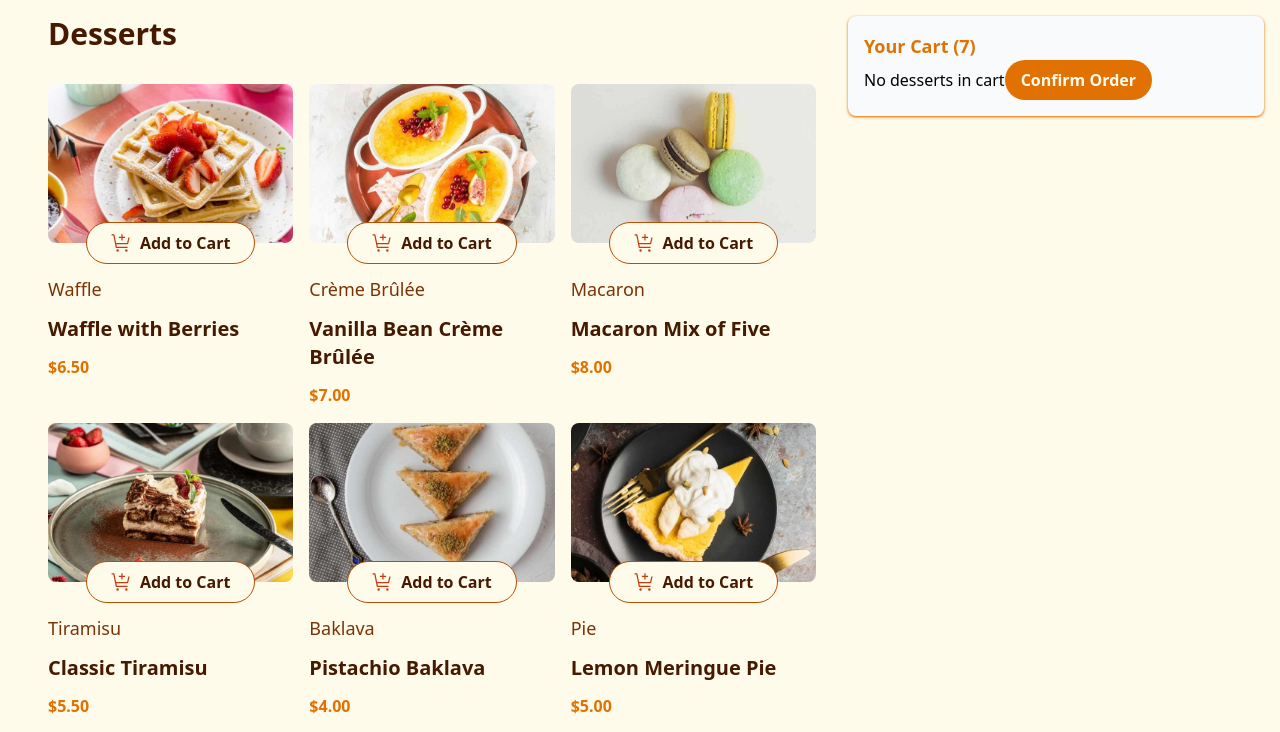
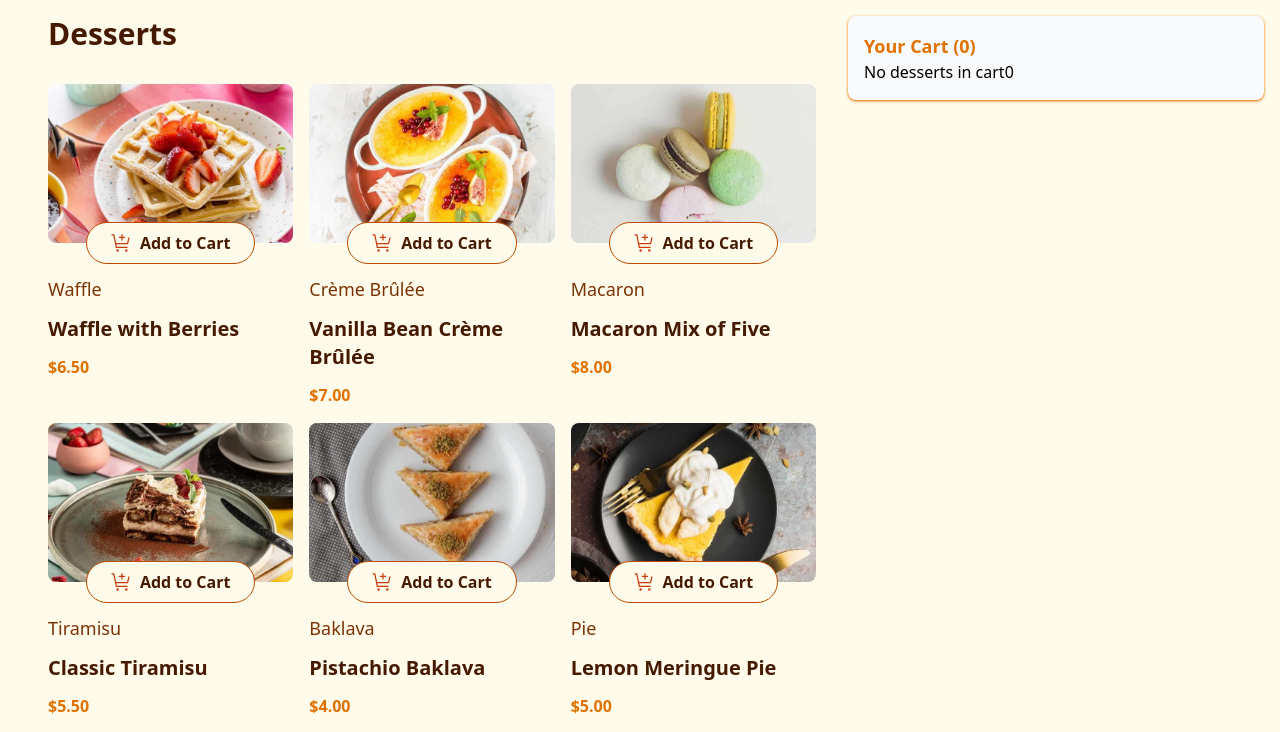
Before and after one commit to chegebrian/product-list-with-cart, a React (Vite) app: page / in a window 1280 px wide. Shown: the top 732 px of the page. Built offline with nearby package versions, Linux system fonts and the light colour scheme.

Commit message:
calc number of items in cart

```diff
--- a/src/components/Cart.jsx
+++ b/src/components/Cart.jsx
@@ -4,11 +4,28 @@ import { useDessertsApi } from '../contexts/DataContext'
 
 function Cart() {
     const { cart } = useDessertsApi()
+    const formatter = new Intl.NumberFormat("en-us", { style: "currency", currency: "USD" })
+    const itemsInCart = cart?.map((item) => item.quantity)
+
+    const numberOfItemsInCart = itemsInCart.reduce((acc, curr) => acc + curr, 0)
+
+    const cost = cart?.map((item) => item.quantity * item.price)
+    console.log(cost);
+    const totalCost = cost.reduce((acc, currValue) => acc + currValue, 0)
+
     return (
         <div className='p-4 rounded-lg shadow-amber-600 shadow-sm bg-slate-50'>
-            <h2 className='text-amber-600 capitalize font-bold text-lg'>your cart (7)</h2>
-            {!cart?.length ? "No desserts in cart" : cart?.map((item, index) => <CartItem dessert={item} key={index}/>)}
-            <button className='capitalize bg-amber-600 cursor-pointer rounded-full py-2 px-4 text-amber-50 font-semibold'>confirm order</button>
+            <h2 className='text-amber-600 capitalize font-bold text-lg'>your cart ({numberOfItemsInCart})</h2>
+            {!cart?.length ? "No desserts in cart" : cart?.map((item, index) => <CartItem dessert={item} key={index} />)}
+            {cart?.length && <div className='flex flex-col gap-4'>
+
+                <div className='flex items-center justify-between'>
+                    <span className='capitalize text-amber-900'>order total</span>
+                    <span className='text-2xl font-semibold text-amber-950'>{formatter.format(totalCost)}</span>
+                </div>
+                <p className='text-amber-900 flex items-center gap-2 justify-center bg-amber-50 py-2 px-4 rounded-md'><img src="/assets/images/icon-carbon-neutral.svg" alt="carbon-neutral-svg" /> This is a <span className='text-amber-950 font-semibold'>carbon-neutral</span>  delivery</p>
+                <button className='capitalize bg-amber-600 cursor-pointer rounded-full py-2 px-4 text-amber-50 font-semibold'>confirm order</button>
+            </div>}
         </div>
     )
 }
--- a/src/components/CartItem.jsx
+++ b/src/components/CartItem.jsx
@@ -8,7 +8,7 @@ function CartItem({ dessert }) {
         setCart((cart) => cart?.filter((item) => item.name !== selectedDessert))
     }
     const findDessert = cart?.find((item) => item.name === name)
-    console.log(findDessert.quantity);
+
 
     const formatter = new Intl.NumberFormat("en-us", { style: "currency", currency: "USD" })
     const numberOfDesserts = findDessert.quantity
--- a/src/ui/Button.jsx
+++ b/src/ui/Button.jsx
@@ -10,10 +10,10 @@ function Button({ dessert }) {
 
 
         const cartItem = cart?.map((d) => d.name === dessert.name && d)
-        console.log(cartItem);
+
 
         const selectedItem = cartItem?.find((item) => item.name === dessert.name)
-        console.log(selectedItem);
+
 
         setQuantity(selectedItem.quantity)
 
```
